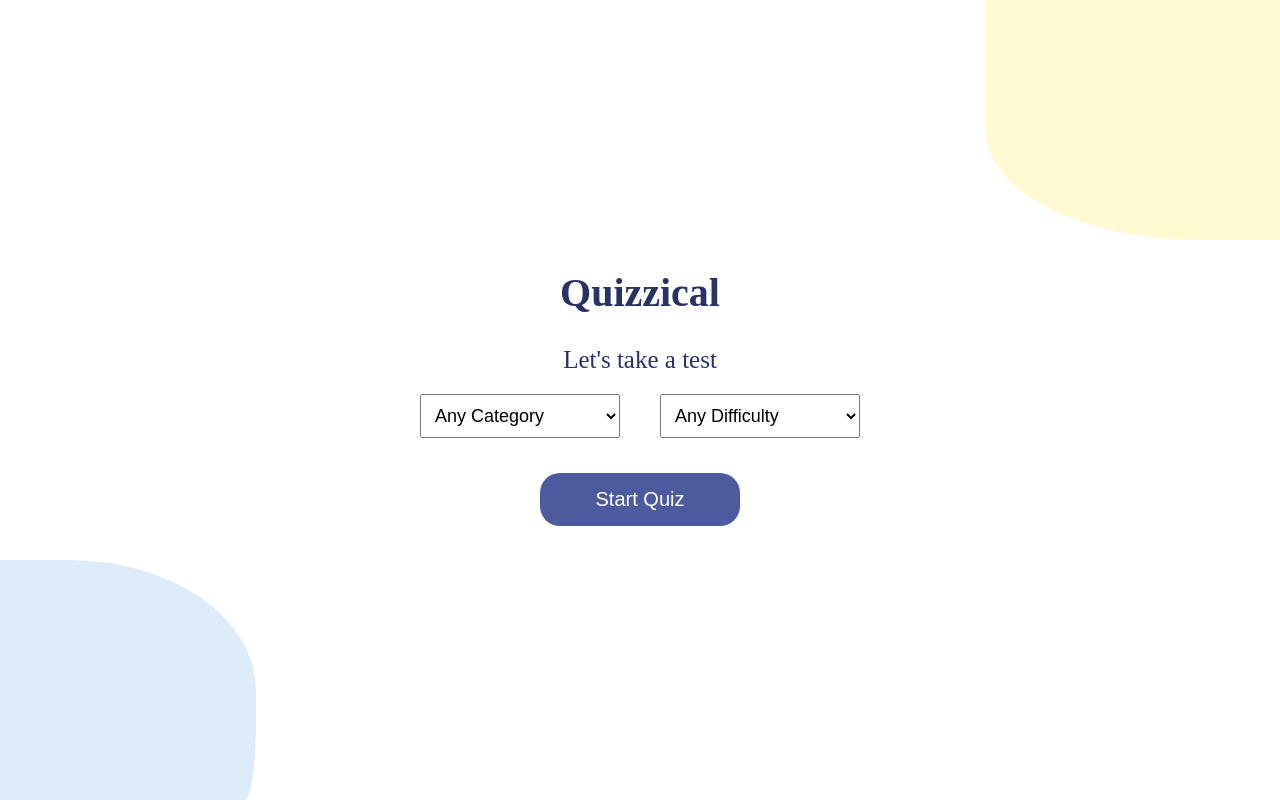
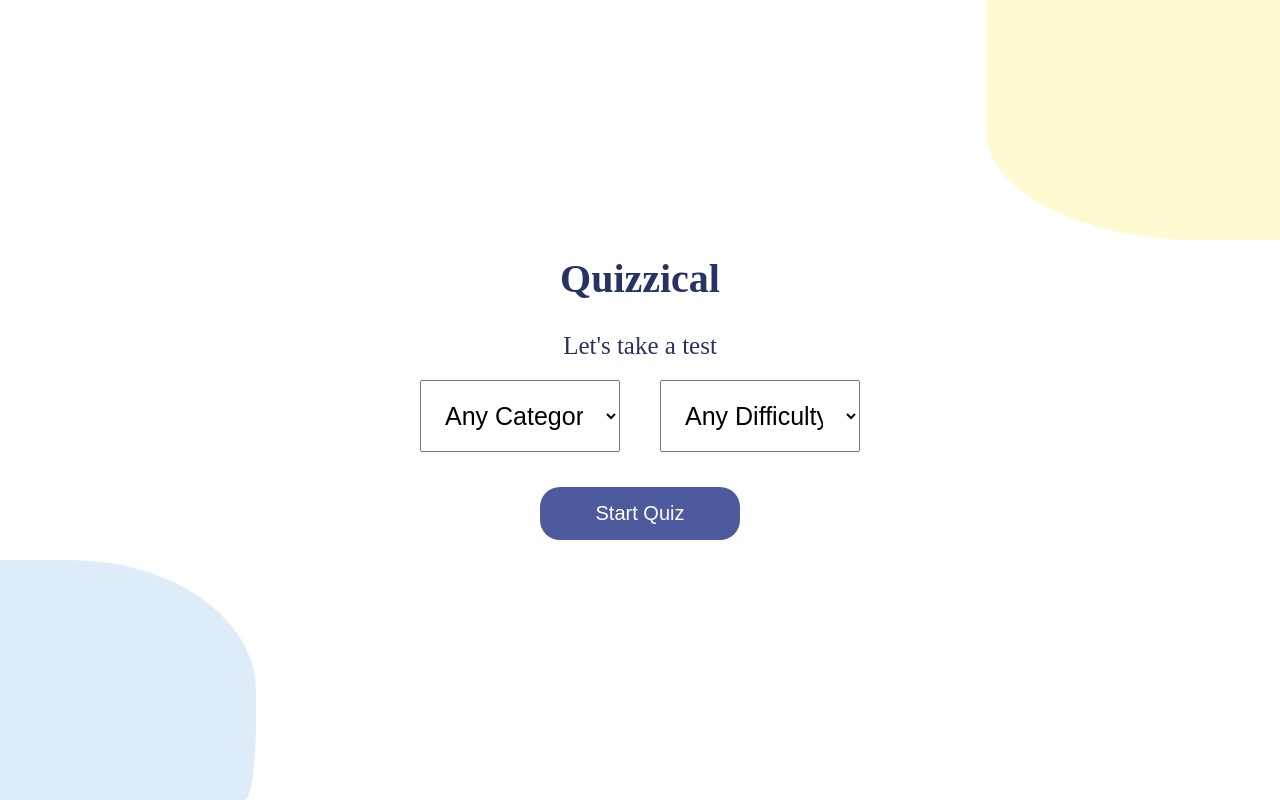
Before and after one commit to Jasmeen13/quizzical, a React (Create React App) app: page / in a window 1280 px wide. Built offline with nearby package versions, Linux system fonts and the light colour scheme.

Commit message:
Updated application name and logo

```diff
--- a/public/index.html
+++ b/public/index.html
@@ -24,7 +24,7 @@
       work correctly both with client-side routing and a non-root public URL.
       Learn how to configure a non-root public URL by running `npm run build`.
     -->
-    <title>React App</title>
+    <title>Quizzical</title>
   </head>
   <body>
     <noscript>You need to enable JavaScript to run this app.</noscript>
--- a/src/components/Home.css
+++ b/src/components/Home.css
@@ -165,7 +165,7 @@ button{
 
 select{
     width: 200px;
-    padding:10px;
-    font-size: large;
+    padding:20px;
+    font-size: 25px;
     margin:10px 20px;
 }
--- a/src/index.js
+++ b/src/index.js
@@ -6,9 +6,9 @@ import reportWebVitals from './reportWebVitals';
 
 const root = ReactDOM.createRoot(document.getElementById('root'));
 root.render(
-  // <React.StrictMode>
+  <React.StrictMode>
     <App />
-  // </React.StrictMode>
+  </React.StrictMode>
 );
 
 // If you want to start measuring performance in your app, pass a function
```
Also changed, not shown: 1 other file (tests, documents, lock files or other folders).
